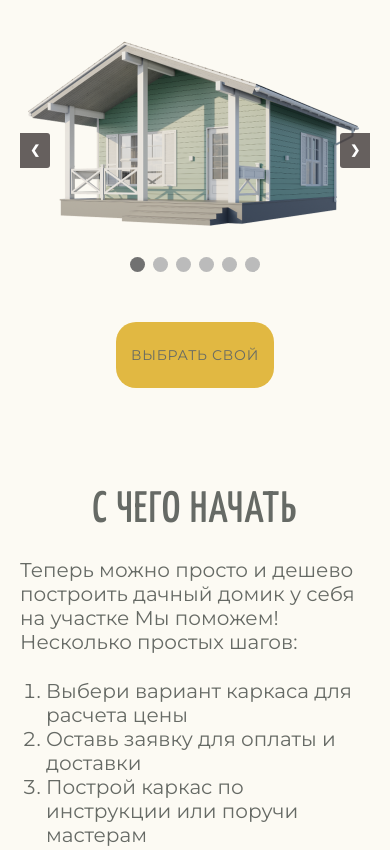
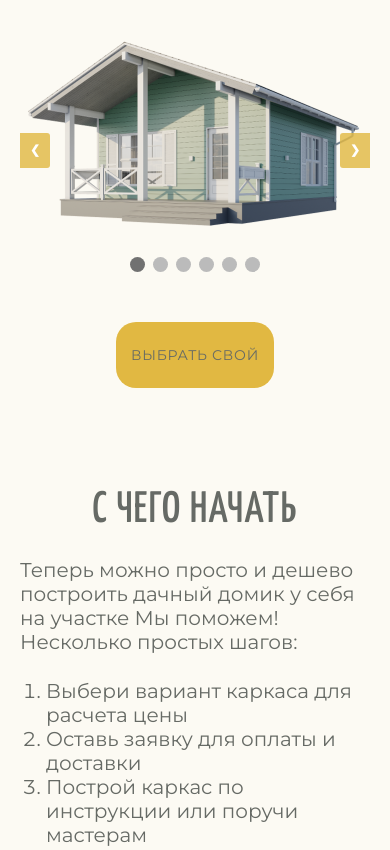
Before and after one commit to spacehunter99/WebSite, a plain HTML site: page index.html in a window 390 px wide. Shown: the part 1481-2331 px from the top of the page. Drawn offline with Linux system fonts and the light colour scheme.

Commit message:
4 commit

```diff
--- a/style.css
+++ b/style.css
@@ -206,7 +206,8 @@ section  {
 }
 
 .prev:hover, .next:hover {
-    background-color: rgba(65, 58, 58, 0.8);
+    /* background-color: rgba(65, 58, 58, 0.8);  */
+    background-color: rgba(255, 155, 81, 0.8);
     color: var(--primary-color);
 }
 
@@ -610,7 +611,8 @@ section  {
     font-size: 16px;
     transition: 0.6s ease;
     border-radius: 0 3px 3px 0;
-    background-color: rgba(65, 58, 58, 0.8);
+    /* background-color: rgba(65, 58, 58, 0.8); */
+    background-color: rgba(225,184,66, 0.8);
     color: var(--primary-color);
 }
 
@@ -1337,7 +1339,8 @@ footer .flex {
         font-size: 12px;
         transition: 0.6s ease;
         border-radius: 0 3px 3px 0;
-        background-color: rgba(65, 58, 58, 0.8);
+        /* background-color: rgba(65, 58, 58, 0.8); */
+        background-color: rgba(225,184,66, 0.8);
     }
 
     .next {
@@ -1440,7 +1443,7 @@ footer .flex {
         height: 54px;
         width: 100%;
         font-size: 20px;
-        -webkit-appearance: none;
+        -webkit-appearance: none; /* Снятие стандартого оформления кнопки браузером */
     }
 
     /* Подвал */
```
